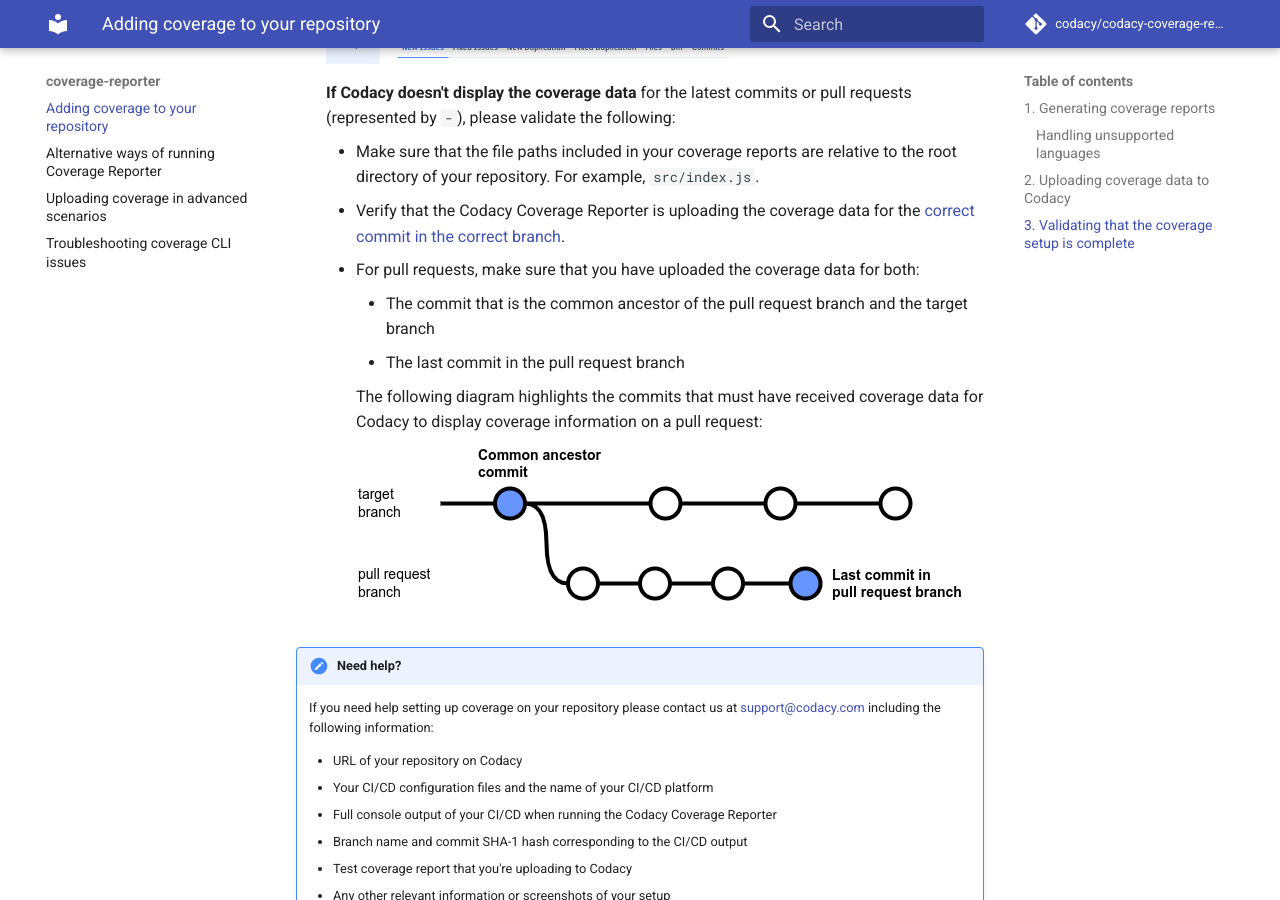
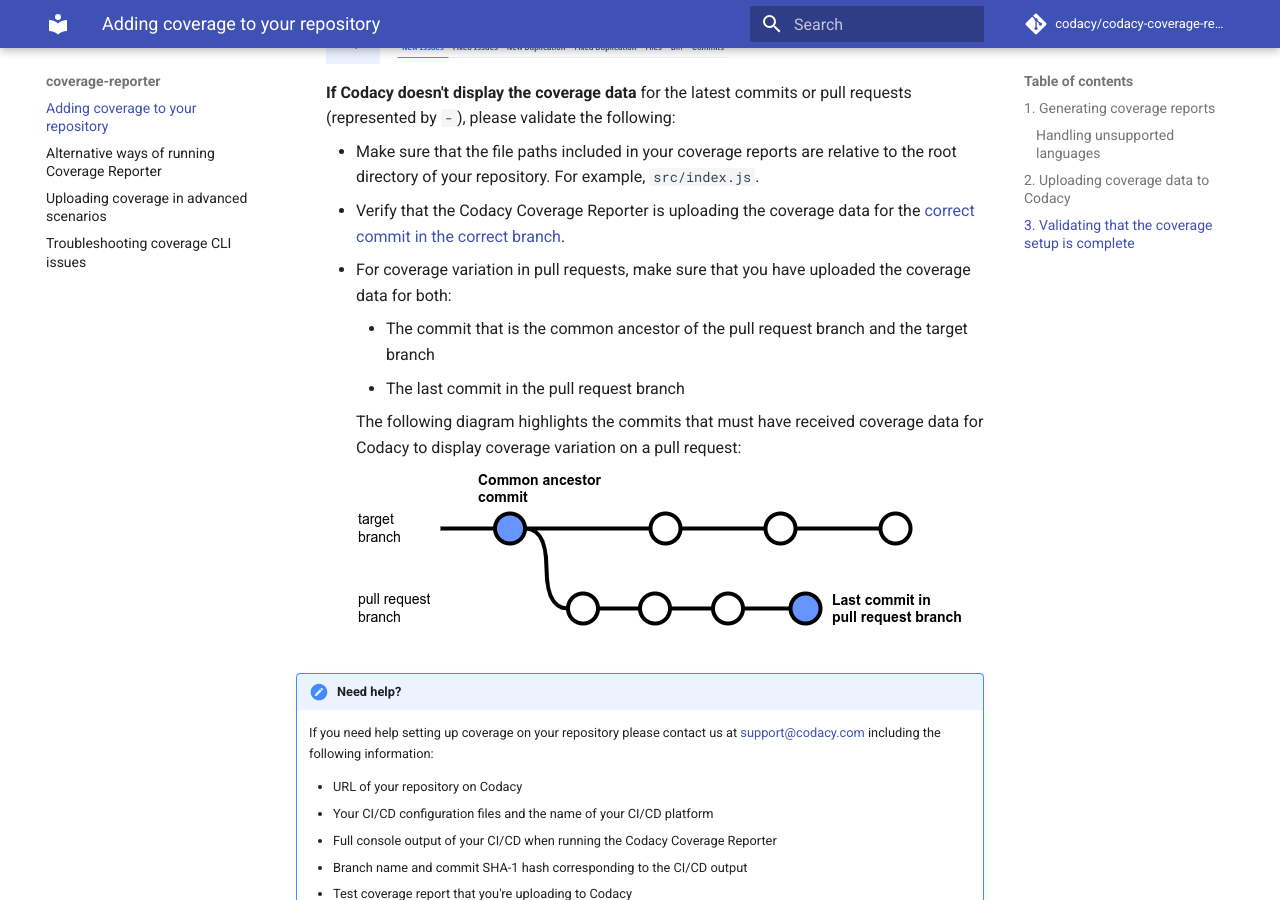
Before and after one commit to codacy/codacy-coverage-reporter, an MkDocs documentation site: the page built from docs/index.md, in a window 1280 px wide and 900 px high, scrolled down 8222 px. Built offline with MkDocs 1.6.1 and Material for MkDocs 9.7.7, drawn with Linux system fonts in a browser that asks for light colours; comment, search, counter and statistics services are not loaded.

Commit message:
doc: Only coverage variation needs coverage data for two commits CY-6365

```diff
--- a/docs/index.md
+++ b/docs/index.md
@@ -390,12 +390,12 @@
 
     -   Make sure that the file paths included in your coverage reports are relative to the root directory of your repository. For example, `src/index.js`.
     -   Verify that the Codacy Coverage Reporter is uploading the coverage data for the [correct commit in the correct branch](troubleshooting-coverage-cli-issues.md#commit-detection).
-    -   For pull requests, make sure that you have uploaded the coverage data for both:
+    -   For coverage variation in pull requests, make sure that you have uploaded the coverage data for both:
 
         -   The commit that is the common ancestor of the pull request branch and the target branch
         -   The last commit in the pull request branch
 
-        The following diagram highlights the commits that must have received coverage data for Codacy to display coverage information on a pull request:
+        The following diagram highlights the commits that must have received coverage data for Codacy to display coverage variation on a pull request:
 
         ![Commits that must have coverage data](images/coverage-pr-commits.png)
 
```
